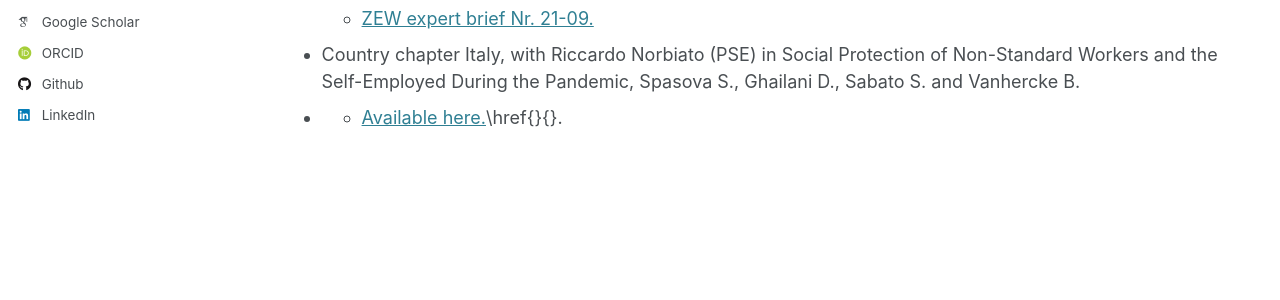
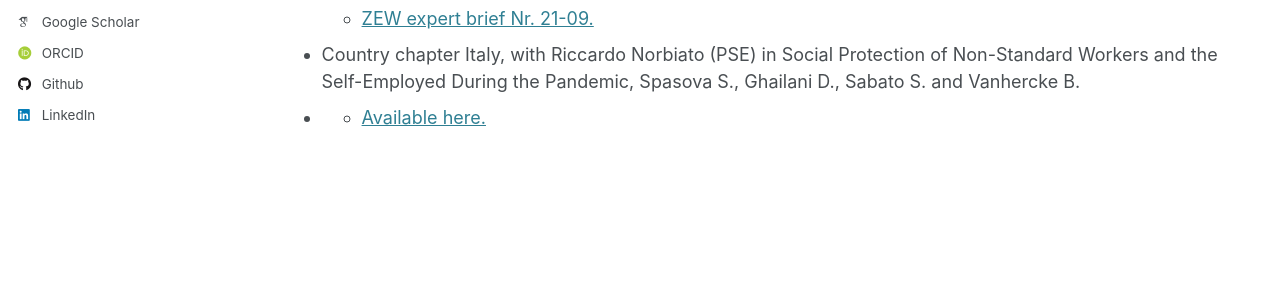
Before and after one commit to ChiaraBelletti/ChiaraBelletti.github.io, a Jekyll site: the page built from _pages/research.md, in a window 1280 px wide and 900 px high, scrolled down 1739 px. Shown: the part 388-688 px from the top of the window. Built offline with Jekyll 4.4.1, drawn with Linux system fonts in a browser that asks for light colours; some web fonts are replaced.

Commit message:
Update research.md

```diff
--- a/_pages/research.md
+++ b/_pages/research.md
@@ -52,4 +52,4 @@ Policy Reports and Other Publications
   * <a href="https://www.zew.de/publikationen/crowdworking-in-france-and-germany" target="_blank" rel="noopener noreferrer">ZEW expert brief Nr. 21-09. </a>
 
 * Country chapter Italy, with Riccardo Norbiato (PSE) in Social Protection of Non-Standard Workers and the Self-Employed During the Pandemic, Spasova S., Ghailani D., Sabato S. and Vanhercke B.
-*  * <a href="https://www.etui.org/sites/default/files/2021-10/Social%20protection%20of%20non-standard%20workers%20and%20the%20self-employed%20during%20the%20pandemic-country%20chapters-2021.pdf" target="_blank" rel="noopener noreferrer">Available here.</a>\href{}{}.
+*  * <a href="https://www.etui.org/sites/default/files/2021-10/Social%20protection%20of%20non-standard%20workers%20and%20the%20self-employed%20during%20the%20pandemic-country%20chapters-2021.pdf" target="_blank" rel="noopener noreferrer">Available here.</a>
```
